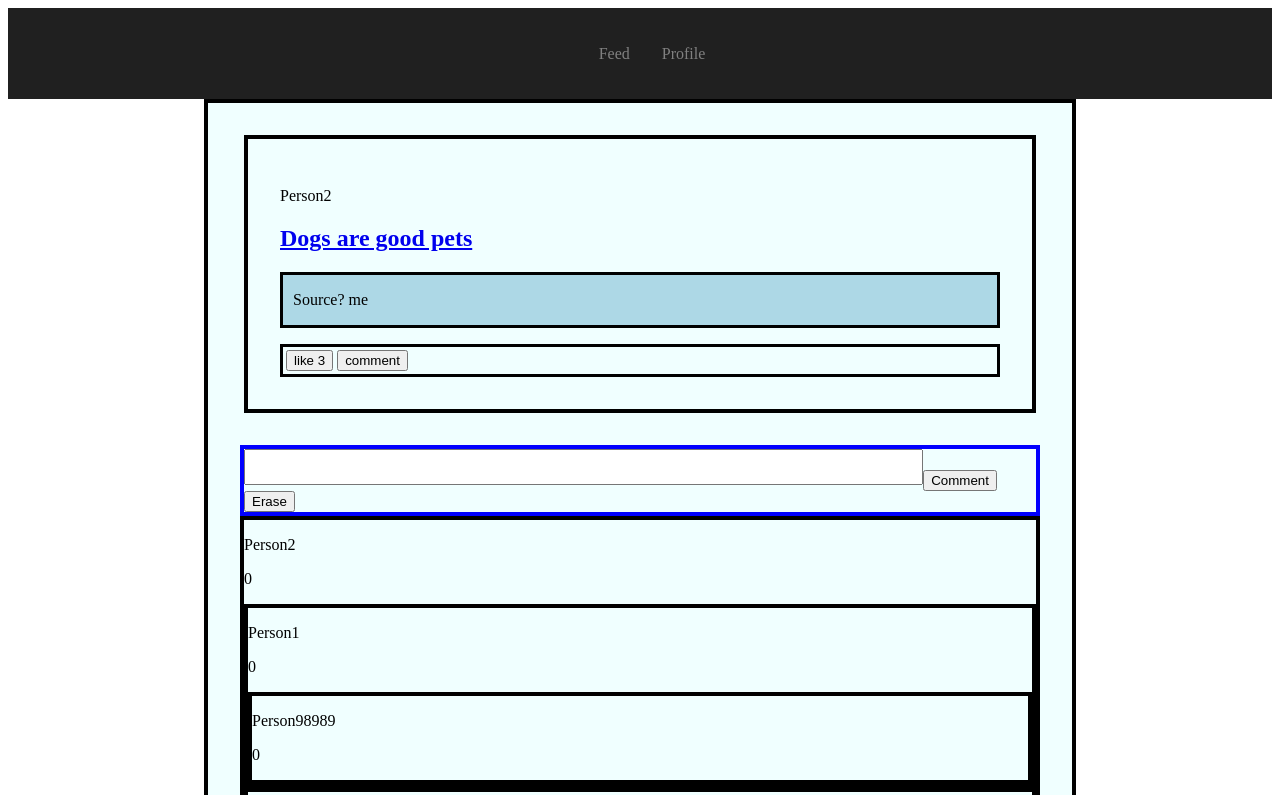
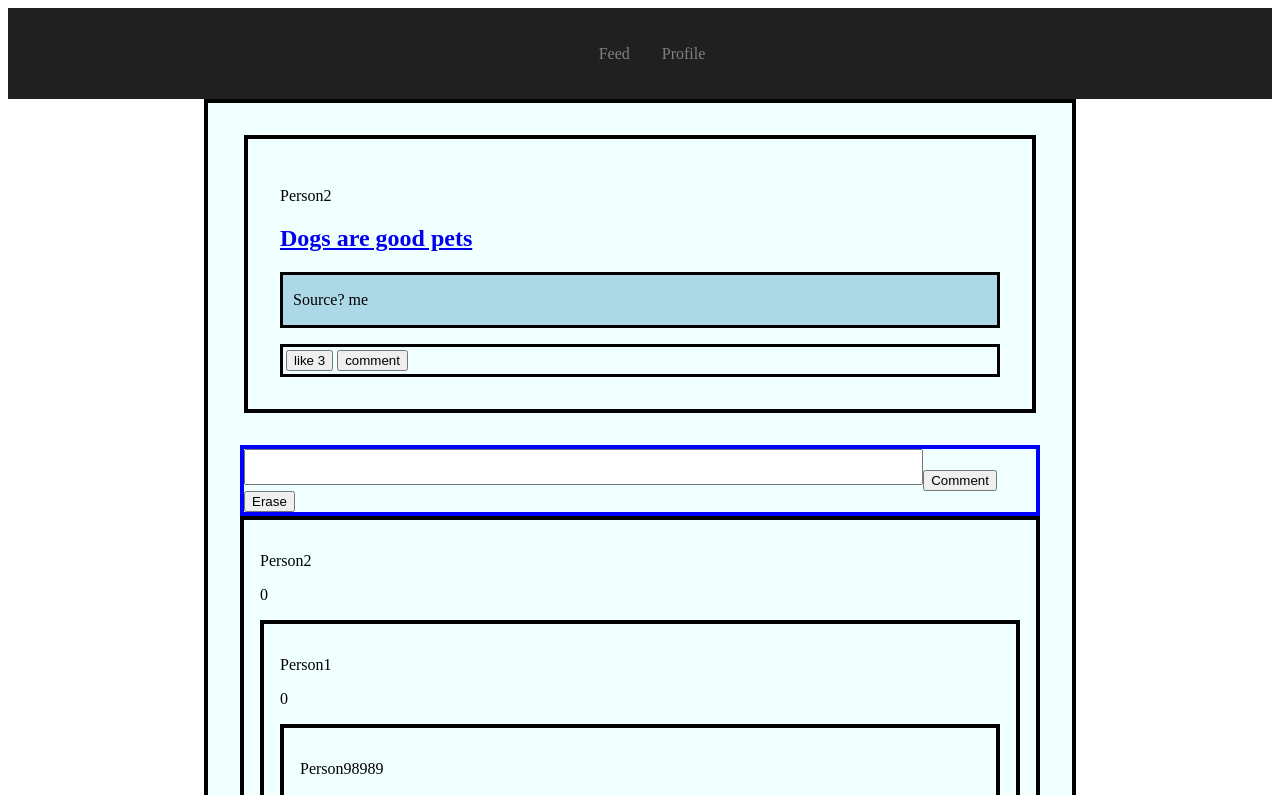
Before and after one commit to CristiSavca/Showy, a React (Create React App) app in the folder client/: page /posts/1 in a window 1280 px wide. Shown: the top 795 px of the page. Built offline with nearby package versions, Linux system fonts and the light colour scheme.

Commit message:
added comments, css padding, add create comment file

```diff
--- a/client/src/App.css
+++ b/client/src/App.css
@@ -105,6 +105,7 @@
 }
 
 .comment {
+  padding: 1rem;
   border: 0.3rem;
   border-style: solid;
   border-color: black;
--- /dev/null
+++ b/client/src/components/FeedComponents/CreateComment.js
@@ -0,0 +1,6 @@
+
+const CreateComment = () => {
+
+}
+
+export default CreateComment;
--- a/client/src/components/FeedComponents/UserPost.js
+++ b/client/src/components/FeedComponents/UserPost.js
@@ -1,5 +1,7 @@
 import React, { useState } from 'react';
 import { Link } from 'react-router-dom';
+
+// Add link to username remember
 
 const UserPost = ({postId, username, header, postText, likes}) => {
     const [likedPost, setLikedPost] = useState(false);
```
